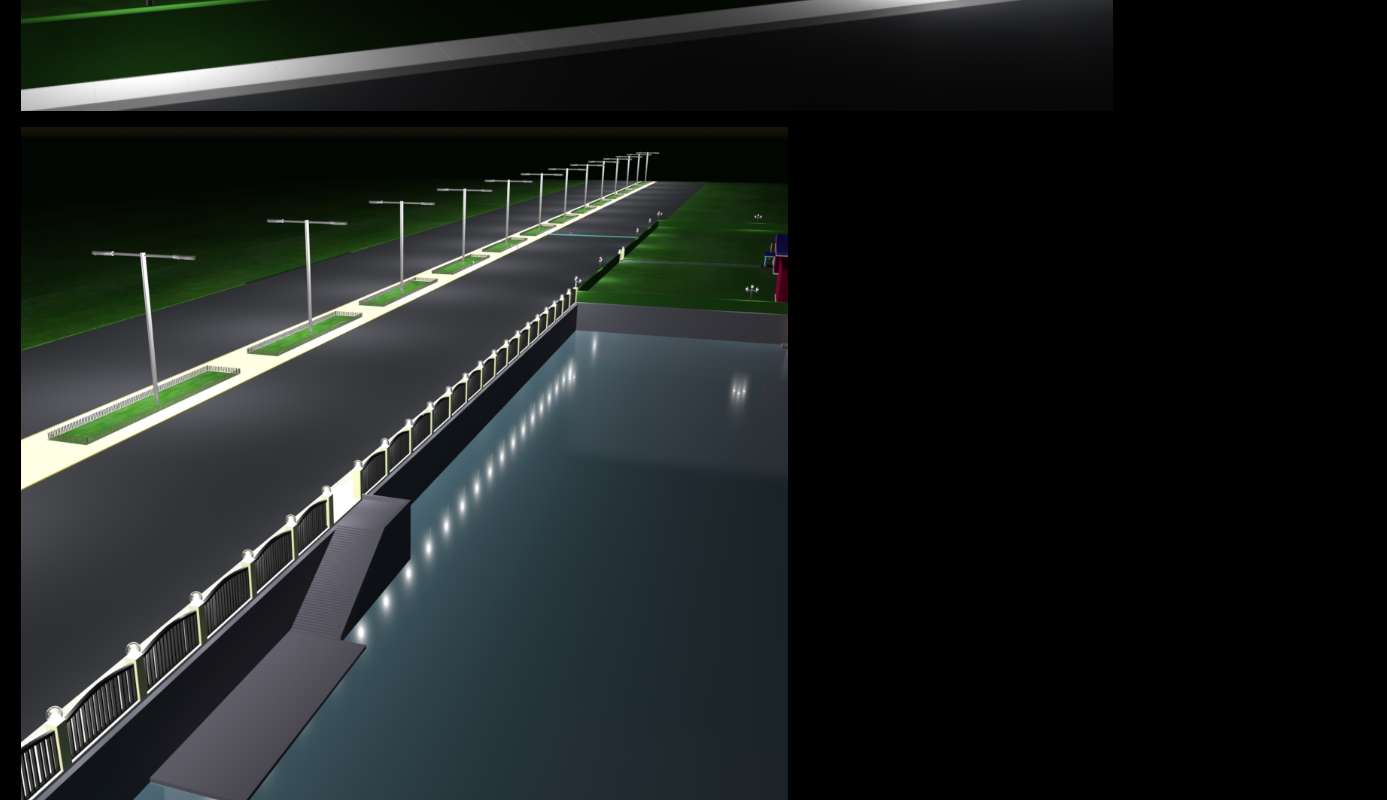
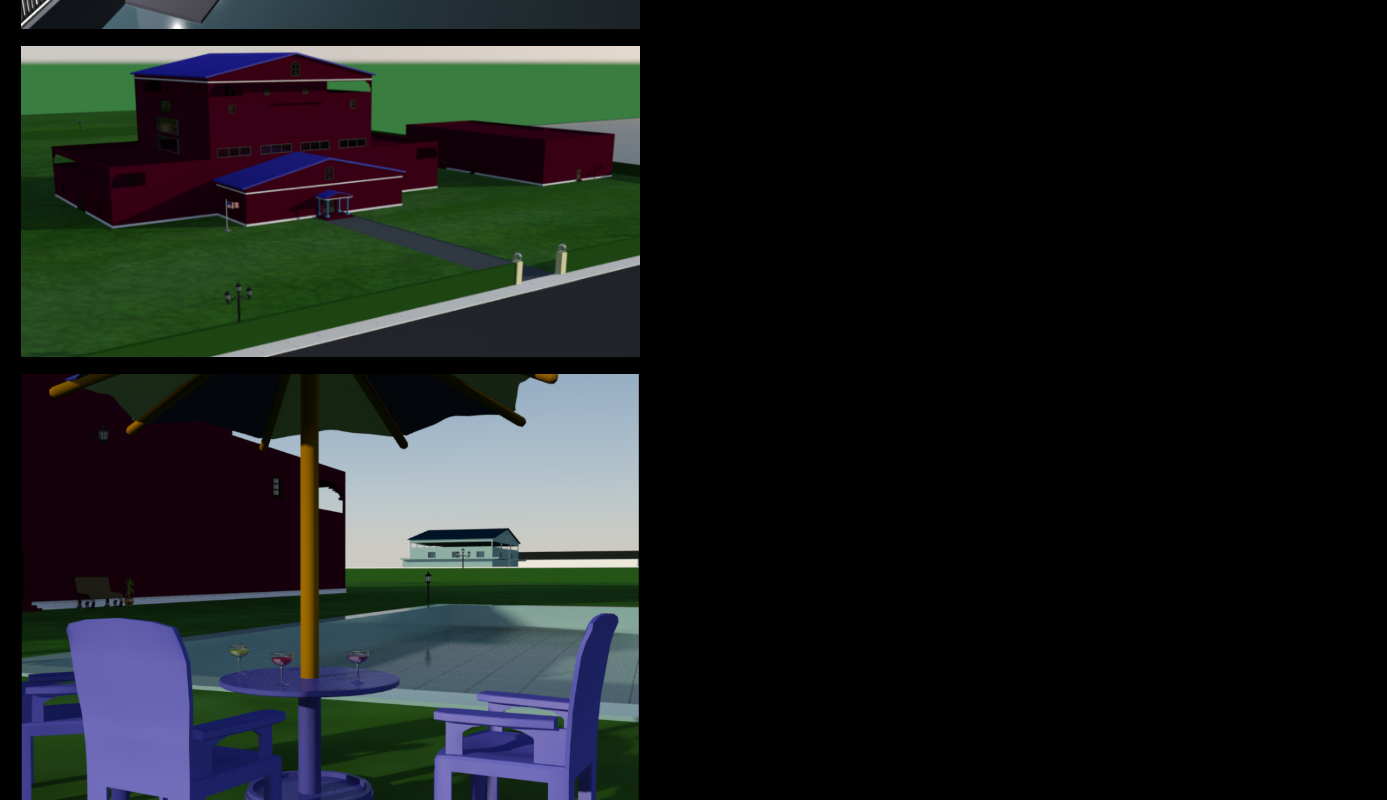
Before and after one commit to khaledEK/g, a plain HTML site: page 3d.html in a window 1280 px wide. Shown: the part 2000-2800 px from the top of the page, 1387 px wide, since content can reach past the window. Drawn offline with Linux system fonts and the light colour scheme.

Commit message:
Update 3d.html

```diff
--- a/3d.html
+++ b/3d.html
@@ -25,15 +25,15 @@
 
 
      <br>
-     <img src="3d_5.png" style= "margin-top: 1%; margin-left: 1%; position: center"> <img src="3d_6.png" style= "margin-top: 1%; margin-left: 1%; position: center">
+     <img src="3d_5.png" style= "width: 49%; margin-top: 1%; margin-left: 1%; position: center"> <img src="3d_6.png" style= "width: 49%; margin-top: 1%; margin-left: 1%; position: center">
 
 
      <br>
-     <img src="3d_7.png" style= "margin-top: 1%; margin-left: 1%; position: center"> <img src="3d_8.png" style= "margin-top: 1%; margin-left: 1%; position: center">
+     <img src="3d_7.png" style= "width: 49%; margin-top: 1%; margin-left: 1%; position: center"> <img src="3d_8.png" style= "width: 49%; margin-top: 1%; margin-left: 1%; position: center">
 
 
      <br>
-     <img src="3d_9.png" style= "margin-top: 1%; margin-left: 1%; position: center"> <img src="3d_10.png" style= "margin-top: 1%; margin-left: 1%; position: center">
+     <img src="3d_9.png" style= "width: 49%; margin-top: 1%; margin-left: 1%; position: center"> <img src="3d_10.png" style= "width: 49%; margin-top: 1%; margin-left: 1%; position: center">
 
    </body>
 
```
